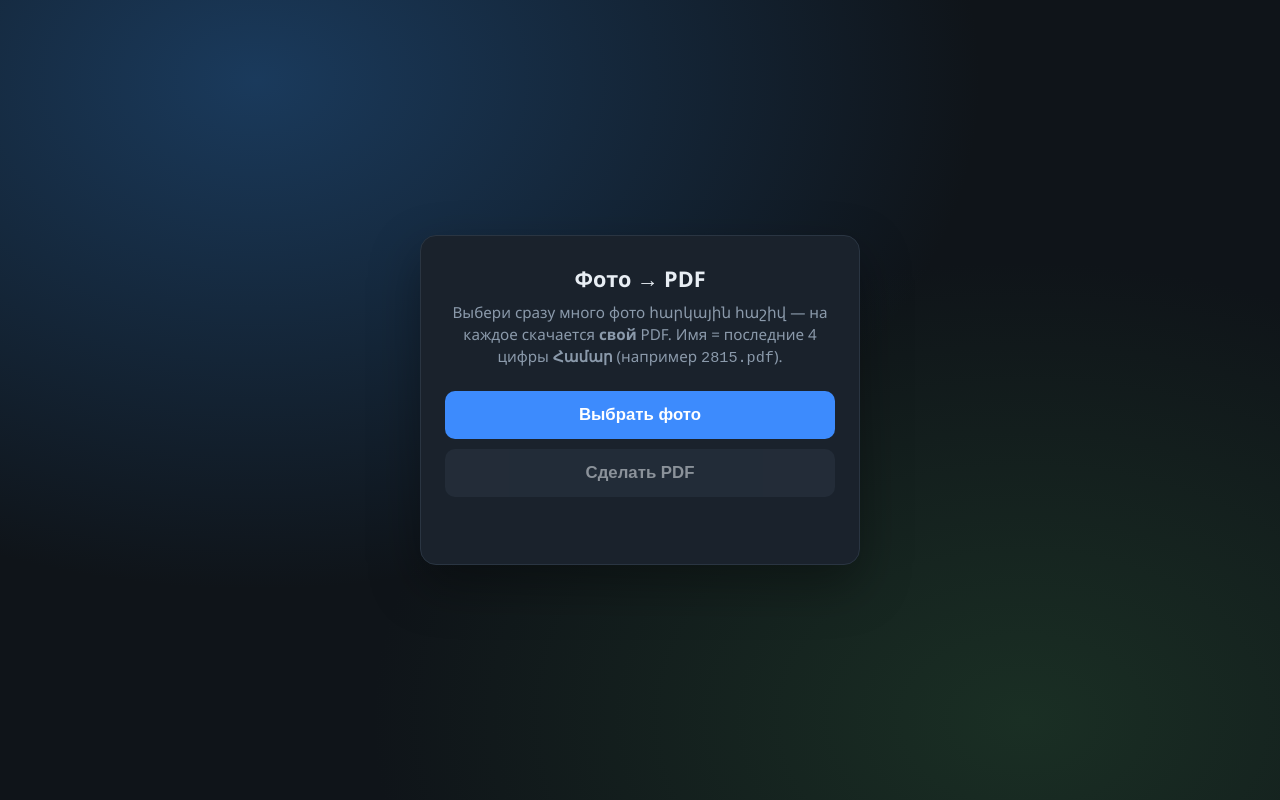
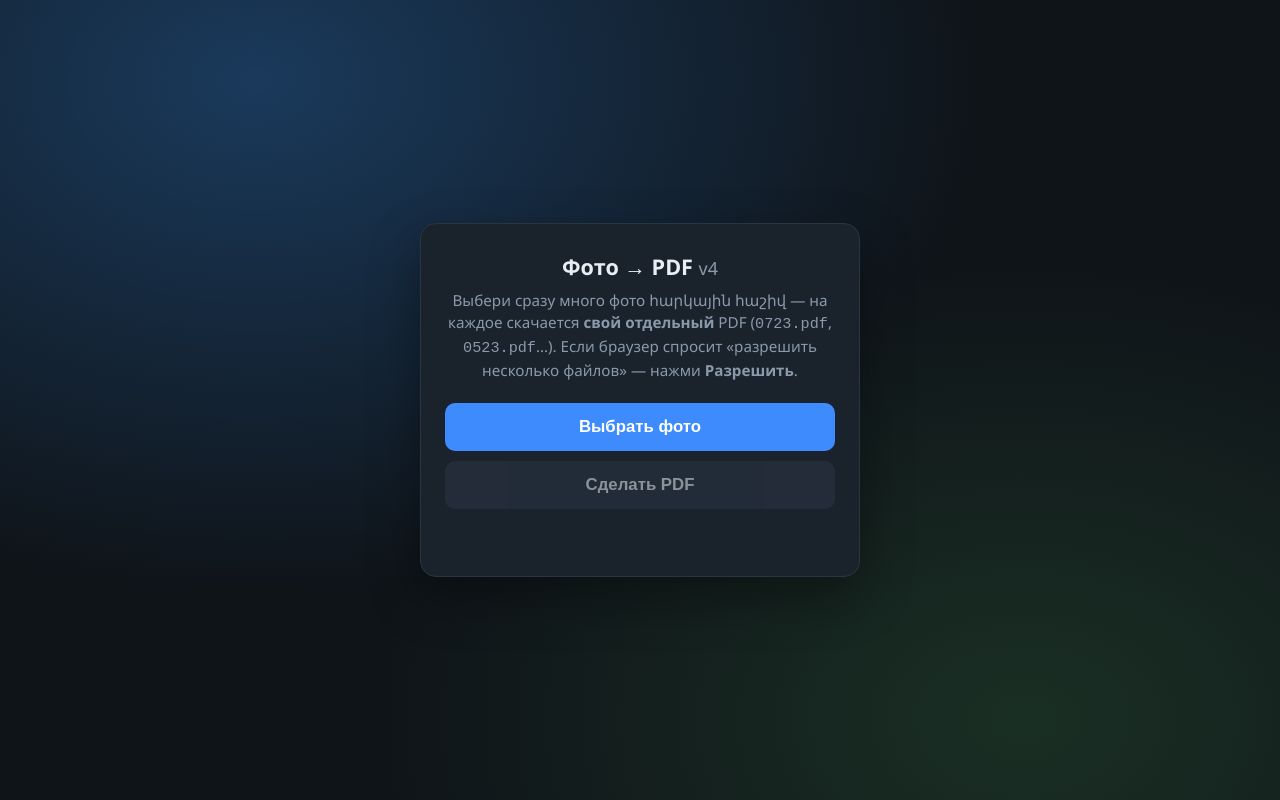
Before and after one commit to VanushPoghosyan/hamar-pdf, a plain HTML site: page index.html in a window 1280 px wide. Drawn offline with nearby package versions, Linux system fonts and the light colour scheme.

Commit message:
Show v4 badge and force cache refresh for per-file PDF
Co-authored-by: Cursor <cursoragent@cursor.com>

```diff
--- a/index.html
+++ b/index.html
@@ -122,11 +122,11 @@
 </head>
 <body>
   <div class="wrap">
-    <h1>Фото → PDF</h1>
+    <h1>Фото → PDF <small style="color:#8b9aab;font-weight:500">v4</small></h1>
     <p>
       Выбери сразу много фото հարկային հաշիվ — на каждое скачается
-      <b>свой</b> PDF. Имя = последние 4 цифры <b>Համար</b>
-      (например <code>2815.pdf</code>).
+      <b>свой отдельный</b> PDF (<code>0723.pdf</code>, <code>0523.pdf</code>…).
+      Если браузер спросит «разрешить несколько файлов» — нажми <b>Разрешить</b>.
     </p>
     <div class="actions">
       <button class="btn" id="pickBtn" type="button">Выбрать фото</button>
@@ -139,6 +139,6 @@
 
   <script src="https://cdn.jsdelivr.net/npm/tesseract.js@5/dist/tesseract.min.js"></script>
   <script src="https://cdn.jsdelivr.net/npm/jspdf@2.5.2/dist/jspdf.umd.min.js"></script>
-  <script src="./app.js?v=3"></script>
+  <script src="./app.js?v=4"></script>
 </body>
 </html>
```
